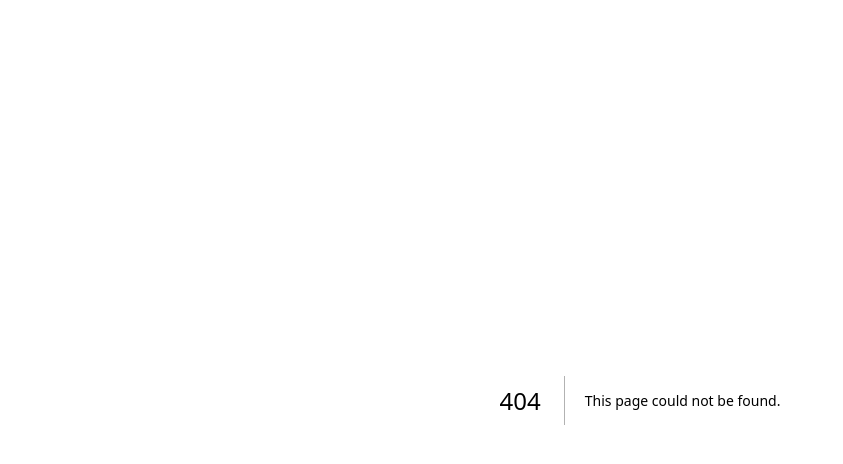
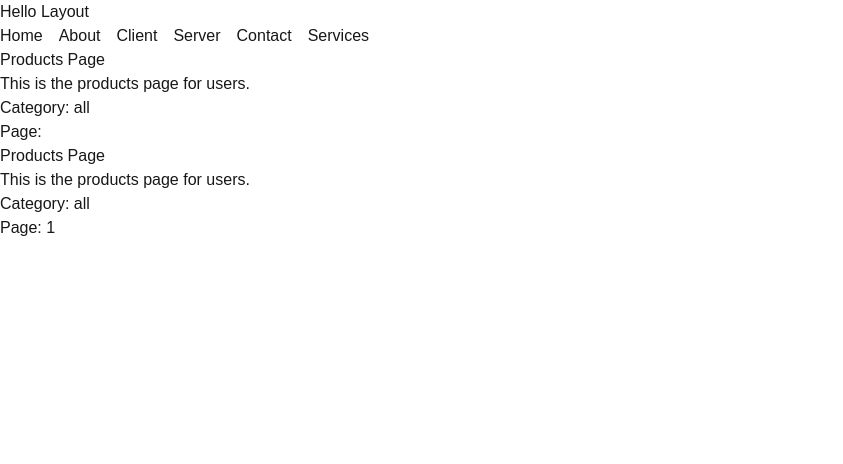
Before and after one commit to Aniket-paul-alt/nextjs_app_beginning, a Next.js app: page /products in a window 1280 px wide. Before the commit this address had no page. Shown: the top 464 px of the page, without its empty margins (0-843 px from the left). Built offline with nearby package versions, Linux system fonts and the light colour scheme.

Commit message:
searchParams and useSearchParams

```diff
--- /dev/null
+++ b/app/(users)/products/page.jsx
@@ -0,0 +1,28 @@
+// export default async function ProductsPage(props) {
+//     const searchParams = await props.searchParams;
+//     console.log('ProductsPage searchParams:', searchParams);
+//   return (
+//     <div>
+//       <h1>Products Page</h1>
+//       <p>This is the products page for users.</p>
+//     </div>
+//   );
+// }
+
+import ProductsPageList from "./productList";
+
+export default async function ProductsPage({searchParams}) {
+    const searchParam = await searchParams;
+    console.log('ProductsPage searchParam:', searchParam);
+    const category = searchParam?.category || 'all';
+    const page = searchParam?.page || 1;
+  return (
+    <div>
+      <ProductsPageList />
+      <h1>Products Page</h1>
+      <p>This is the products page for users.</p>
+      <p>Category: {category}</p>
+      <p>Page: {page}</p>
+    </div>
+  );
+}
--- /dev/null
+++ b/app/(users)/products/productList.jsx
@@ -0,0 +1,20 @@
+"use client";
+
+import { useSearchParams } from "next/navigation";
+
+export default function ProductsPageList() {
+    const searchParam = useSearchParams();
+    console.log('ProductsPageList searchParam:', searchParam);
+    const category = searchParam.get('category') || 'all';
+    const page = searchParam.getAll('page') || 1;
+    console.log('ProductsPageList category:', category);
+    console.log('ProductsPageList page:', page);
+  return (
+    <div>
+      <h1>Products Page</h1>
+      <p>This is the products page for users.</p>
+      <p>Category: {category}</p>
+      <p>Page: {page}</p>
+    </div>
+  );
+}
```
